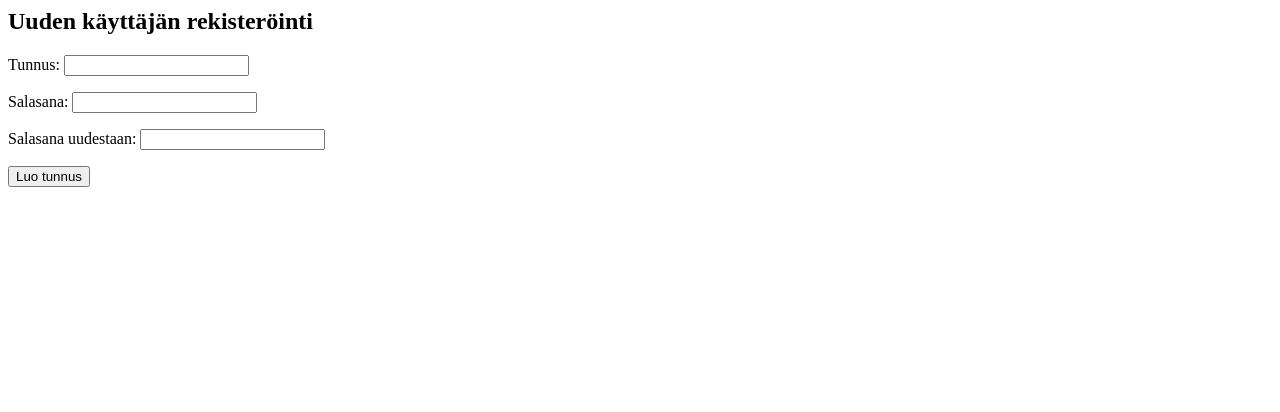
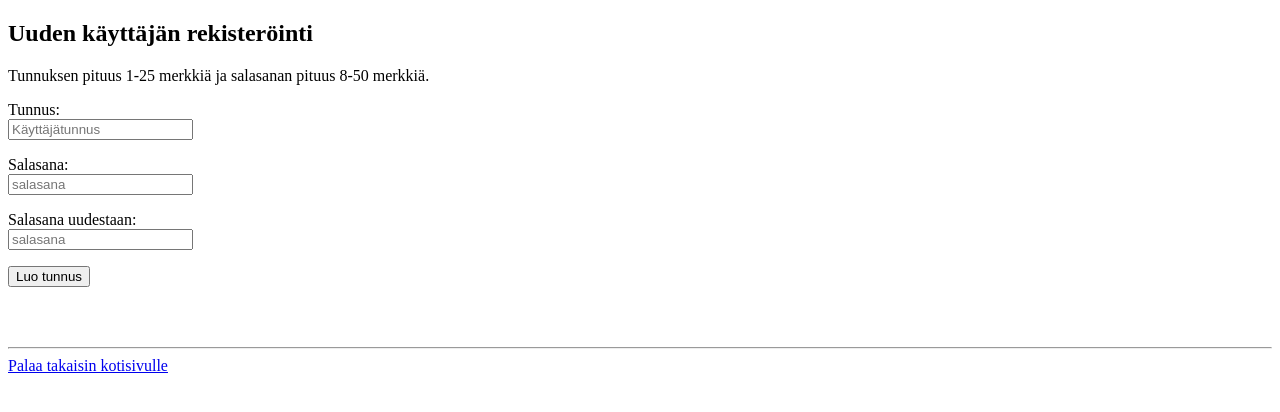
Before and after one commit to saraj22/tsoha-events, a Flask app: page /register in a window 1280 px wide. Shown: the top 412 px of the page. Run offline with Flask 3, Linux system fonts and the light colour scheme.

Commit message:
Update templates/register.html

```diff
--- a/templates/register.html
+++ b/templates/register.html
@@ -1,11 +1,37 @@
+<!DOCTYPE html>
+
+<html>
+
+<head>
+    <title>Rekisteröinti</title>
+</head>
+
+<body>
+
     <h2>Uuden käyttäjän rekisteröinti</h2>
-
+    <p>
+    Tunnuksen pituus 1-25 merkkiä ja salasanan pituus 8-50 merkkiä.
+    <p>
     <form action="/register" method="post">
-Tunnus: <input type="text" name="username">
+    <label for="tunnus">Tunnus: </label> <br>
+    <input id="tunnus" type="text" name="username" minlength="1" maxlength="25" placeholder="Käyttäjätunnus" required>
     <p>
-Salasana: <input type="password" name="password1">
+    <label for="salasana">Salasana: </label> <br>
+    <input id="salasana" type="password" name="password1" minlength="8" maxlength="50" placeholder="salasana" required>
     <p>
-Salasana uudestaan: <input type="password" name="password2">
+    <label for="salasana-uudestaan">Salasana uudestaan: </label> <br>
+    <input id="salasana-uudestaan" type="password" name="password2" minlength="8" maxlength="50" placeholder="salasana" required>
     <p>
     <input type="submit" value="Luo tunnus">
     </form>
+
+
+    <br>
+    <br>
+    <hr>
+    <a href="/">Palaa takaisin kotisivulle</a>
+
+
+</body>
+
+</html>
```
Lines whose indentation alone changed are shown as unchanged.
